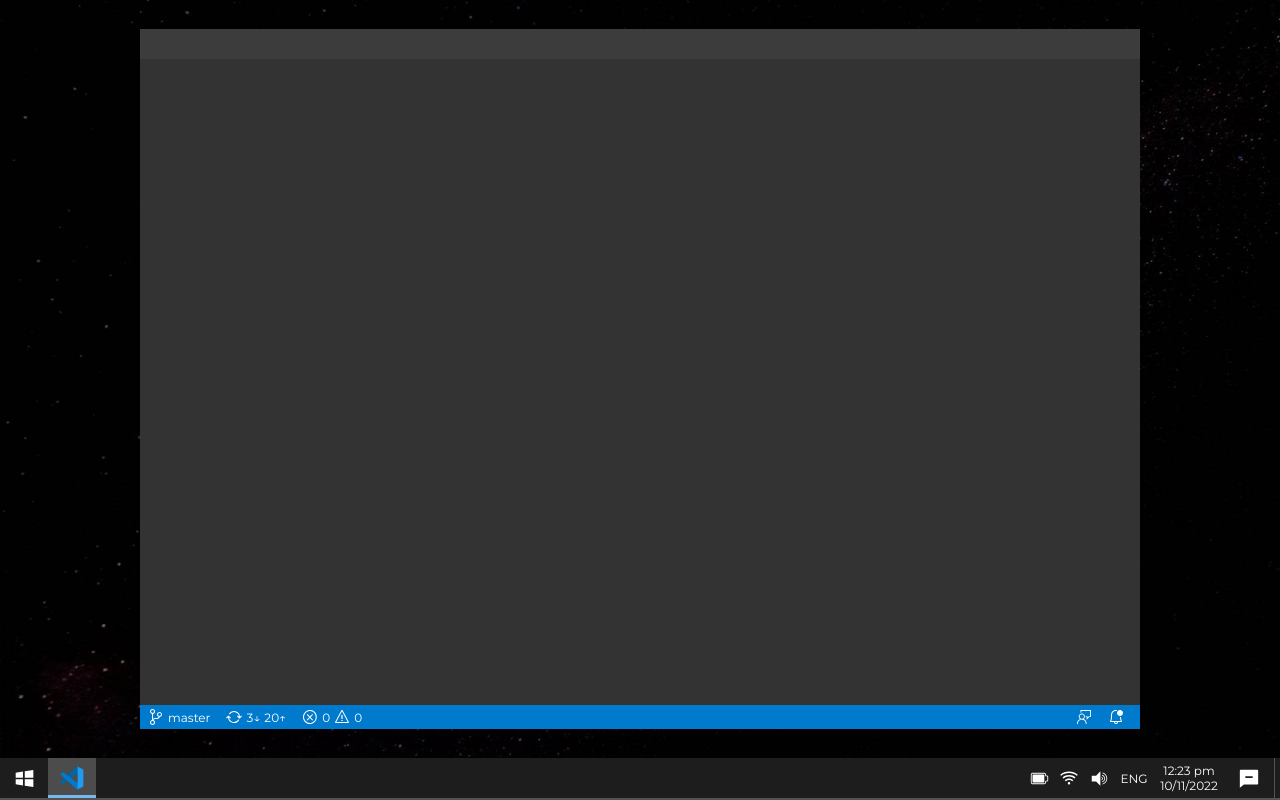
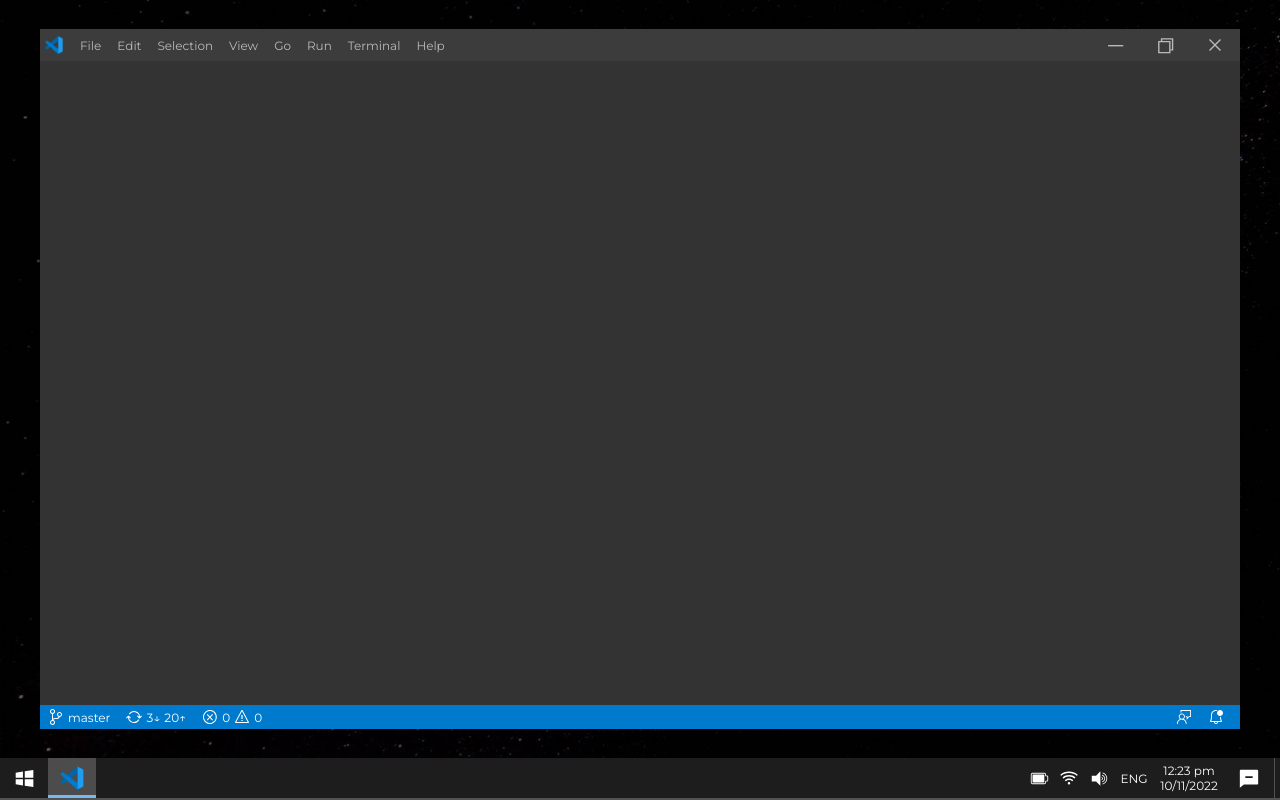
Before and after one commit to maddumajohnerick/maddumajohnerick.github.io, a React (Create React App) app: page / in a window 1280 px wide. Built offline with nearby package versions, Linux system fonts and the light colour scheme.

Commit message:
menu bar

```diff
--- a/src/components/Screen/Screen.scss
+++ b/src/components/Screen/Screen.scss
@@ -11,12 +11,12 @@
 
   .vscode {
     height: 700px;
-    width: 1000px;
+    width: 1200px;
     background-color: #333333;
     display: flex;
     flex-direction: column;
 
-    @media (max-width: 1000px) {
+    @media (max-width: 1200px) {
       width: 100%;
       height: 100%;
     }
@@ -26,9 +26,98 @@
     }
 
     .menubar {
-      height: 30px;
+      height: 32px;
       flex-grow: 0;
       background-color: #3c3c3c;
+      display: flex;
+      justify-content: space-between;
+      align-items: center;
+      color: #bababa;
+      cursor: default;
+
+      img {
+        width: 20px;
+        margin-right: 8px;
+        align-self: center;
+      }
+
+      .left {
+        height: 100%;
+        font-size: 12px;
+        padding-left: 4px;
+        display: flex;
+
+        .button {
+          align-self: center;
+          padding: 4px 8px;
+          border-radius: 4px;
+          display: initial;
+
+          &:hover {
+            background-color: #4f4f4f;
+          }
+
+          &.opt6,
+          &.opt7,
+          &.opt8 {
+            @media (max-width: 580px) {
+              display: none;
+            }
+          }
+
+          &.opt5 {
+            @media (max-width: 510px) {
+              display: none;
+            }
+          }
+
+          &.opt4 {
+            @media (max-width: 470px) {
+              display: none;
+            }
+          }
+
+          &.opt3 {
+            @media (max-width: 440px) {
+              display: none;
+            }
+          }
+
+          &.opt2 {
+            @media (max-width: 360px) {
+              display: none;
+            }
+          }
+
+          &.optn {
+            display: none;
+
+            @media (max-width: 580px) {
+              display: initial;
+            }
+          }
+        }
+      }
+
+      .right {
+        height: 100%;
+        display: flex;
+
+        .button {
+          width: 50px;
+          display: flex;
+          align-items: center;
+          justify-content: center;
+
+          &:hover {
+            background-color: #4f4f4f;
+          }
+
+          &.close:hover {
+            background-color: #d71526;
+          }
+        }
+      }
     }
 
     .contents {
@@ -44,6 +133,7 @@
       display: flex;
       flex-direction: row;
       justify-content: space-between;
+      cursor: default;
 
       > div {
         display: flex;
--- a/src/components/Screen/index.js
+++ b/src/components/Screen/index.js
@@ -6,6 +6,9 @@ import {
   VscSync,
   VscWarning,
   VscError,
+  VscClose,
+  VscChromeRestore,
+  VscChromeMinimize,
 } from 'react-icons/vsc';
 import './Screen.scss';
 
@@ -13,8 +16,34 @@ const Screen = ({}) => {
   return (
     <div className="Screen" style={{ backgroundImage: `url('/galaxy.jpg')` }}>
       <div className="vscode">
-        <div className="menubar"></div>
+        <div className="menubar">
+          <div className="left">
+            <img alt="vscode" src="/vscode.png" />
+            <div className="button opt1">File</div>
+            <div className="button opt2">Edit</div>
+            <div className="button opt3">Selection</div>
+            <div className="button opt4">View</div>
+            <div className="button opt5">Go</div>
+            <div className="button opt6">Run</div>
+            <div className="button opt7">Terminal</div>
+            <div className="button opt8">Help</div>
+            <div className="button optn">Options</div>
+          </div>
+          <div className="right">
+            <div className="button ">
+              <VscChromeMinimize size={22} />
+            </div>
+            <div className="button ">
+              <VscChromeRestore size={22} />
+            </div>
+            <div className="button close">
+              <VscClose size={22} />
+            </div>
+          </div>
+        </div>
+
         <div className="contents"></div>
+
         <div className="botbar">
           <div className="left">
             <VscSourceControl size={16} />
```
